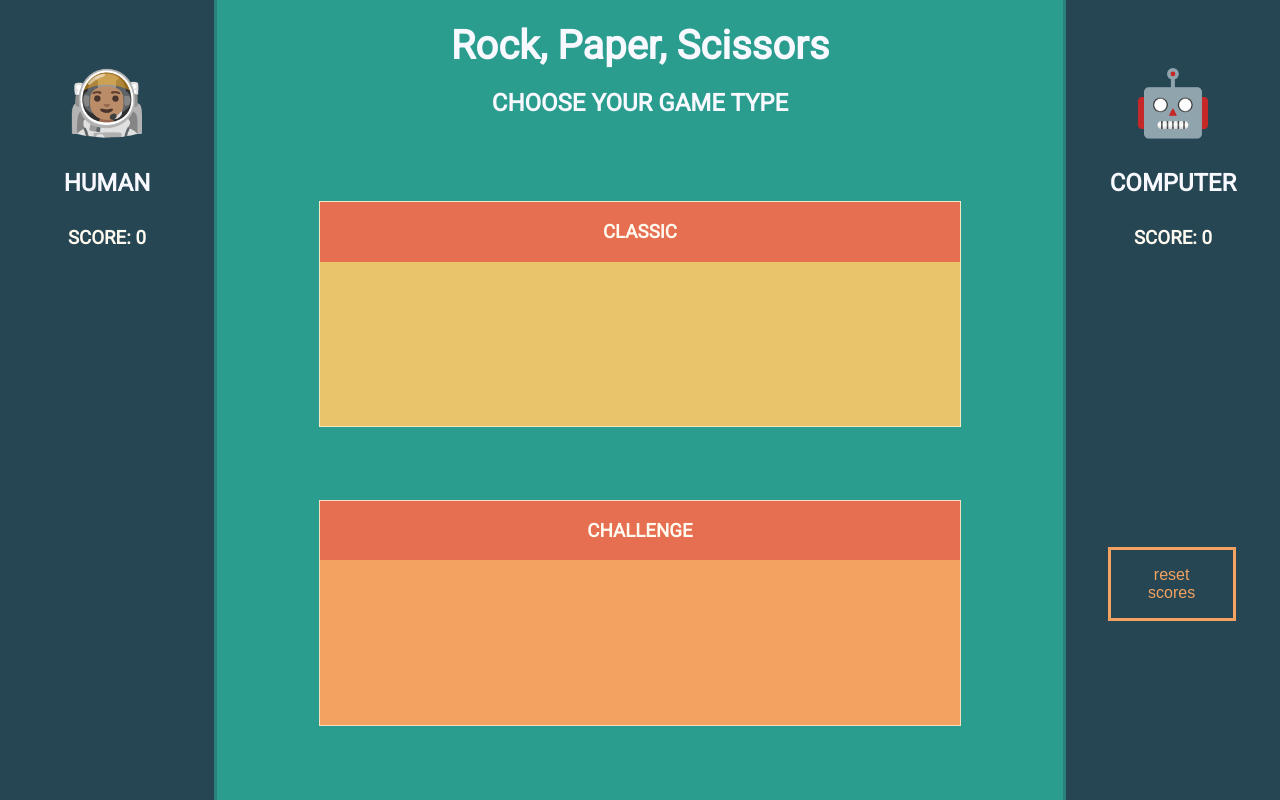
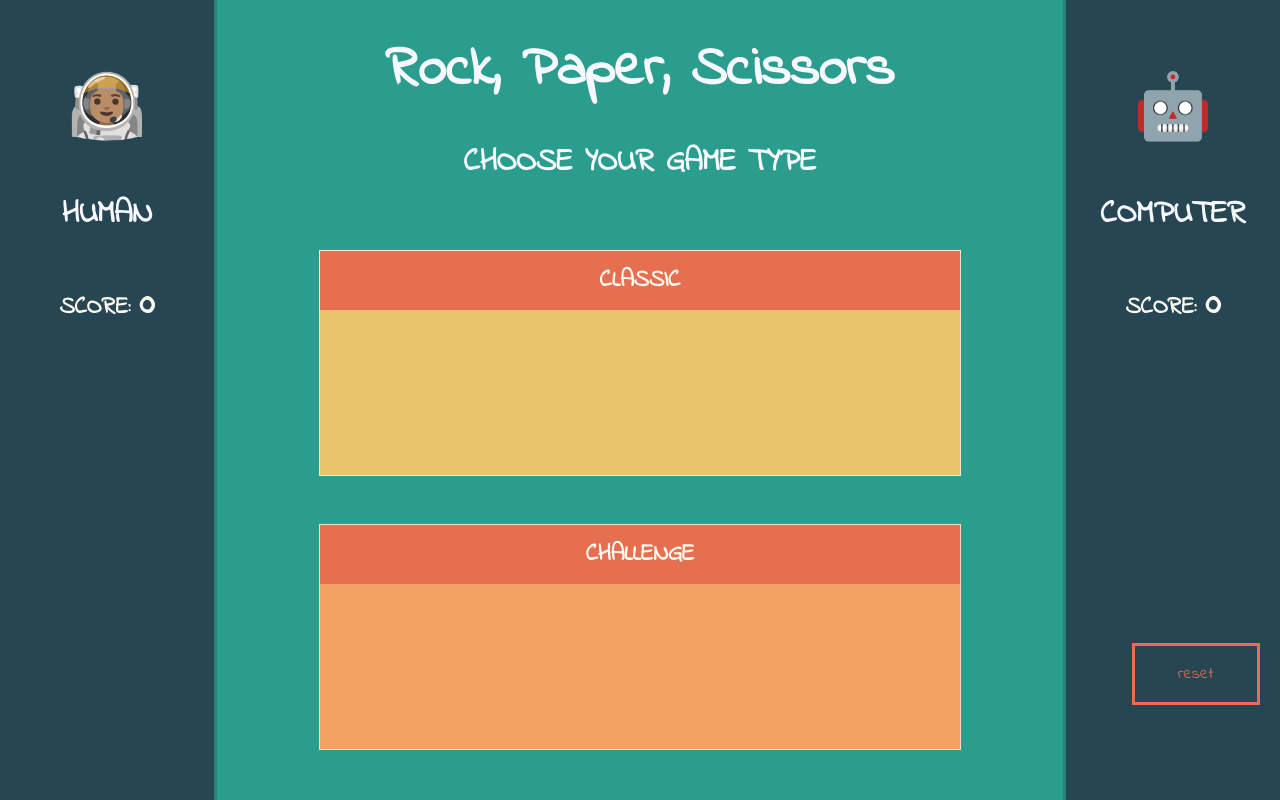
Before and after one commit to kal-aalrajhi/rock-paper-scissors, a plain HTML site: page index.html in a window 1280 px wide. Drawn offline with Linux system fonts and the light colour scheme; a web font is replaced by a local one.

Commit message:
Adjust fonts and font related styles

```diff
--- a/index.html
+++ b/index.html
@@ -2,8 +2,8 @@
 <html lang="en" dir="ltr">
   <head>
     <meta charset="UTF-8">
-    <link href="https://fonts.googleapis.com/css2?family=Roboto&display=swap" rel="stylesheet">
     <link href="./styles.css" type="text/css" rel="stylesheet">
+    <link href="https://fonts.googleapis.com/css2?family=Atma:wght@300&family=Indie+Flower&family=Press+Start+2P&family=Roboto+Serif:wght@100&display=swap" rel="stylesheet">
     <title>Rock Paper Scissors</title>
   </head>
   <body>
@@ -11,7 +11,7 @@
     <summary class="side-bar" id="humanSide">
       <p class="token">👨🏽‍🚀</p>
       <h2>human</h2>
-      <h3>score: <span id="humanScore">0</span></h3>
+      <h3>score: <span class="score-count" id="humanScore">0</span></h3>
       <button class="hidden" id="backButton">back</button>
     </summary>
     <!-- CENTER SCREEN -->
@@ -50,8 +50,8 @@
     <summary class="side-bar" id="computerSide">
       <p class="token">🤖</p>
       <h2>computer</h2>
-      <h3>score: <span id="computerScore">0</span></h3>
-      <button id="resetScoresButton">reset scores</button>
+      <h3>score: <span class="score-count" id="computerScore">0</span></h3>
+      <button id="resetScoresButton">reset</button>
     </summary>
     <script type="text/javascript" src="./src/data.js"></script>
     <script type="text/javascript" src="./src/player.js"></script>
--- a/styles.css
+++ b/styles.css
@@ -31,29 +31,30 @@ floralwhite
 /* overscroll-behavior-y: none; */
 body {
     display: flex;
-    font-family: 'Roboto', sans-serif;
+    font-family: 'Indie Flower', sans-serif;
     height: 100vh;
     margin: 0em;
     text-align: center;
 }
 
 /* TEXT */
-h1, h2, h3 {
+h1 {
     color: ghostwhite;
+    font-size: 3.5em;
     margin: 0.5em 0em;
     text-transform: capitalize;
 }
 
-h1 {
-    font-size: 2.5em;
-}
-
 h2 {
+    color: ghostwhite;
+    font-size: 2em;
+    margin: 0.5em 0em;
     text-transform: uppercase;
 }
 
 h3 {
     color: floralwhite;
+    font-size: 1.5em;
     margin-top: 1em;
     text-transform: uppercase;
 }
@@ -61,7 +62,7 @@ h3 {
 .game-mode h3 {
     background-color: #e76f51;
     margin: 0em 0em;
-    padding: 1em;
+    padding: 0.5em;
 }
 
 /* MAIN VIEW */
@@ -97,8 +98,12 @@ h3 {
 
 .game-mode:hover {
     border-color: #e9c46a;
-    box-shadow: 0 0.5em 0.5em -0.4em #e9c46a;
+    box-shadow: 0 0.7em 0.5em -0.4em #e9c46a;
     transform: translateY(-0.25em);
+}
+
+.score-count {
+    font-size: 1.5em;
 }
 
 .token{
@@ -157,7 +162,8 @@ button {
     border: 0.2em solid;
     color: #f4a261;
     cursor: crosshair;
-    font-size: 1em;
+    font-family: 'Indie Flower', sans-serif;
+    font-size: 1.0em;
     margin: 18em 0 0 2.5em;
     padding: 1em 2em;
     transition: all 0.25s;
@@ -171,6 +177,15 @@ button:hover {
     transform: translateY(-0.25em);
 }
 
+#resetScoresButton {
+    color: #e76f51;
+    margin: 18em 0 0 4em;
+}
+
+#resetScoresButton:hover {
+    color: floralwhite;
+}
+
 /* FUNCTIONALITY */
 .hidden {
     display: none;
```
